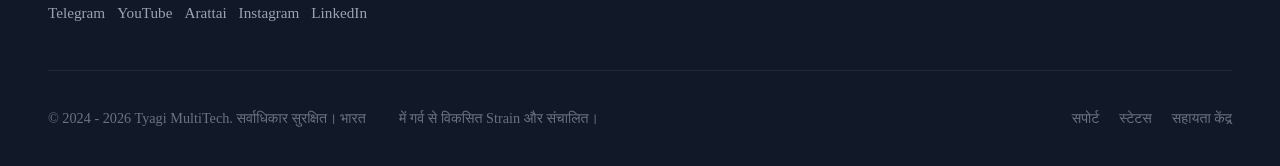
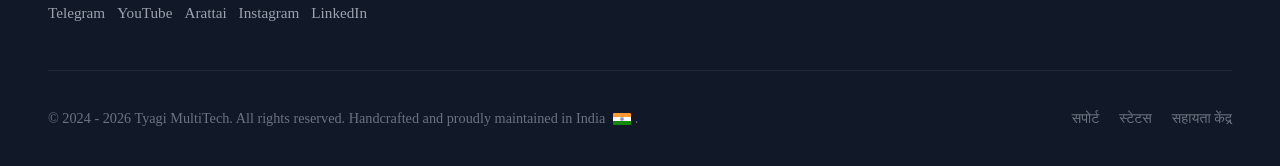
Before and after one commit to HimanshuTyagiJi/TyagiHub, a Jekyll site: the page built from hi/index.html, in a window 1280 px wide and 900 px high, scrolled down 6502 px. Shown: the part 727-893 px from the top of the window. Built offline with Jekyll 4.4.1, drawn with Linux system fonts in a browser that asks for light colours.

Commit message:
Update footer.html

```diff
--- a/_includes/footer.html
+++ b/_includes/footer.html
@@ -102,17 +102,22 @@
 
     <!-- Bottom Bar -->
     <div class="footer__bottom">
-     <p class="footer__copyright">
-  {% if page.lang == "hi" %}
-    &copy; 2024 - <span id="footer-year"></span> Tyagi MultiTech. सर्वाधिकार सुरक्षित। भारत
-    <svg class="footer-flag-svg" xmlns="http://www.w3.org/2000/svg" viewBox="0 0 900 600" width="18" height="12">
-      </svg>
-    में गर्व से विकसित Strain और संचालित।
-  {% else %}
-    &copy; 2024 - <span id="footer-year"></span> Tyagi MultiTech. All rights reserved. Handcrafted and proudly maintained in India
-    <svg class="footer-flag-svg" xmlns="http://www.w3.org/2000/svg" viewBox="0 0 900 600" width="18" height="12">
-      </svg>.
-  {% endif %}
+    <p class="footer__copyright">
+  &copy; 2024 - <span id="footer-year"></span> Tyagi MultiTech. All rights reserved. Handcrafted and proudly maintained in India
+  <svg class="footer-flag-svg" xmlns="http://www.w3.org/2000/svg" viewBox="0 0 900 600" width="18" height="12">
+    <rect width="900" height="200" fill="#FF9933"/>
+    <rect y="200" width="900" height="200" fill="#FFFFFF"/>
+    <rect y="400" width="900" height="200" fill="#128807"/>
+    <g transform="translate(450, 300)">
+      <circle r="92" fill="none" stroke="#000080" stroke-width="6"/>
+      <circle r="16" fill="#000080"/>
+      <g id="footer-flag-spoke">
+        <line x1="0" y1="0" x2="0" y2="-92" stroke="#000080" stroke-width="4"/>
+        <polygon points="0,-92 -4,-65 0,-60 4,-65" fill="#000080"/>
+      </g>
+      <use href="#footer-flag-spoke" transform="rotate(15)"/><use href="#footer-flag-spoke" transform="rotate(30)"/><use href="#footer-flag-spoke" transform="rotate(45)"/><use href="#footer-flag-spoke" transform="rotate(60)"/><use href="#footer-flag-spoke" transform="rotate(75)"/><use href="#footer-flag-spoke" transform="rotate(90)"/><use href="#footer-flag-spoke" transform="rotate(105)"/><use href="#footer-flag-spoke" transform="rotate(120)"/><use href="#footer-flag-spoke" transform="rotate(135)"/><use href="#footer-flag-spoke" transform="rotate(150)"/><use href="#footer-flag-spoke" transform="rotate(165)"/><use href="#footer-flag-spoke" transform="rotate(180)"/><use href="#footer-flag-spoke" transform="rotate(195)"/><use href="#footer-flag-spoke" transform="rotate(210)"/><use href="#footer-flag-spoke" transform="rotate(225)"/><use href="#footer-flag-spoke" transform="rotate(240)"/><use href="#footer-flag-spoke" transform="rotate(255)"/><use href="#footer-flag-spoke" transform="rotate(270)"/><use href="#footer-flag-spoke" transform="rotate(285)"/><use href="#footer-flag-spoke" transform="rotate(300)"/><use href="#footer-flag-spoke" transform="rotate(315)"/><use href="#footer-flag-spoke" transform="rotate(330)"/><use href="#footer-flag-spoke" transform="rotate(345)"/>
+    </g>
+  </svg>.
 </p>
       <div class="footer__legal">
         {% if page.lang == "hi" %}
```
